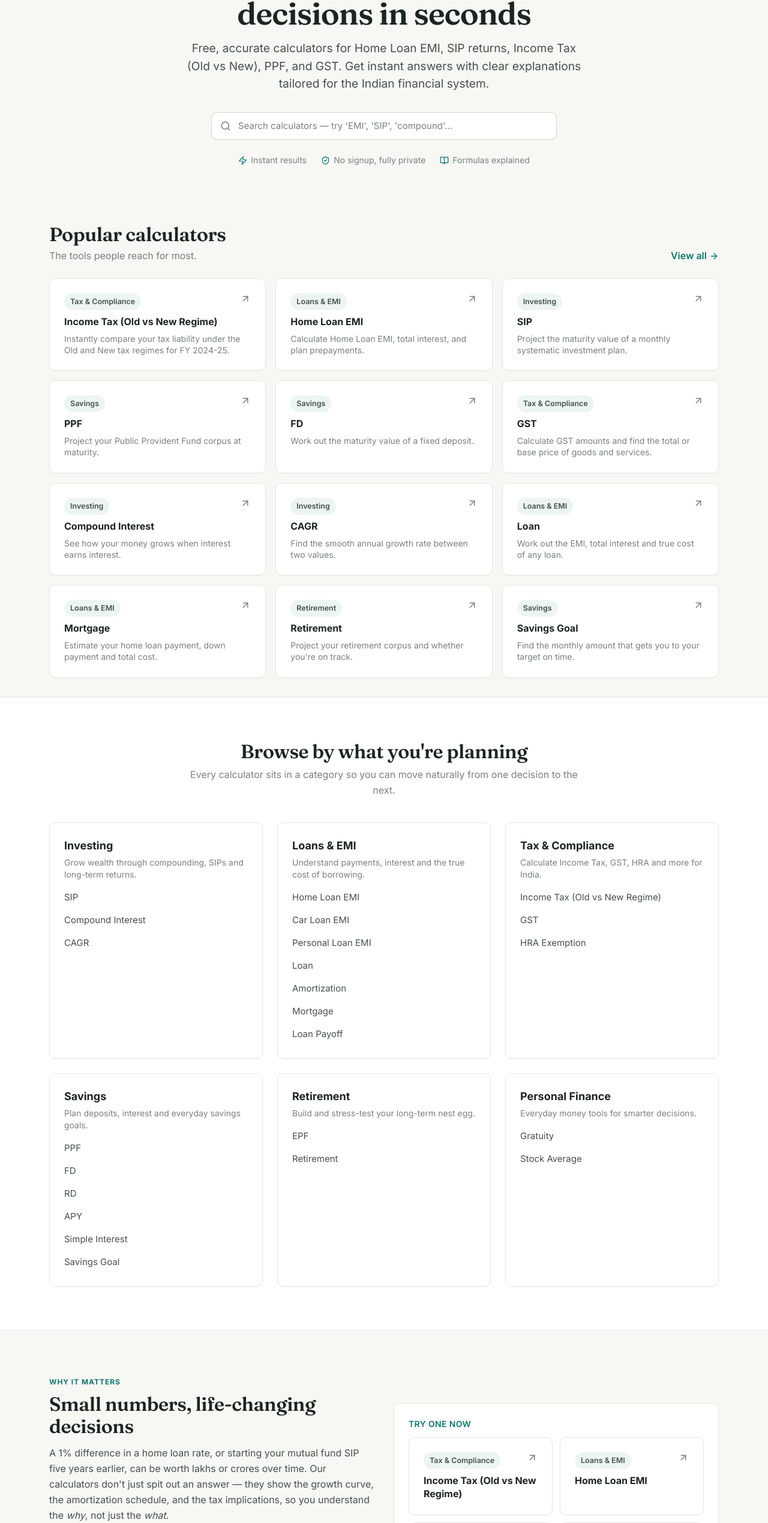
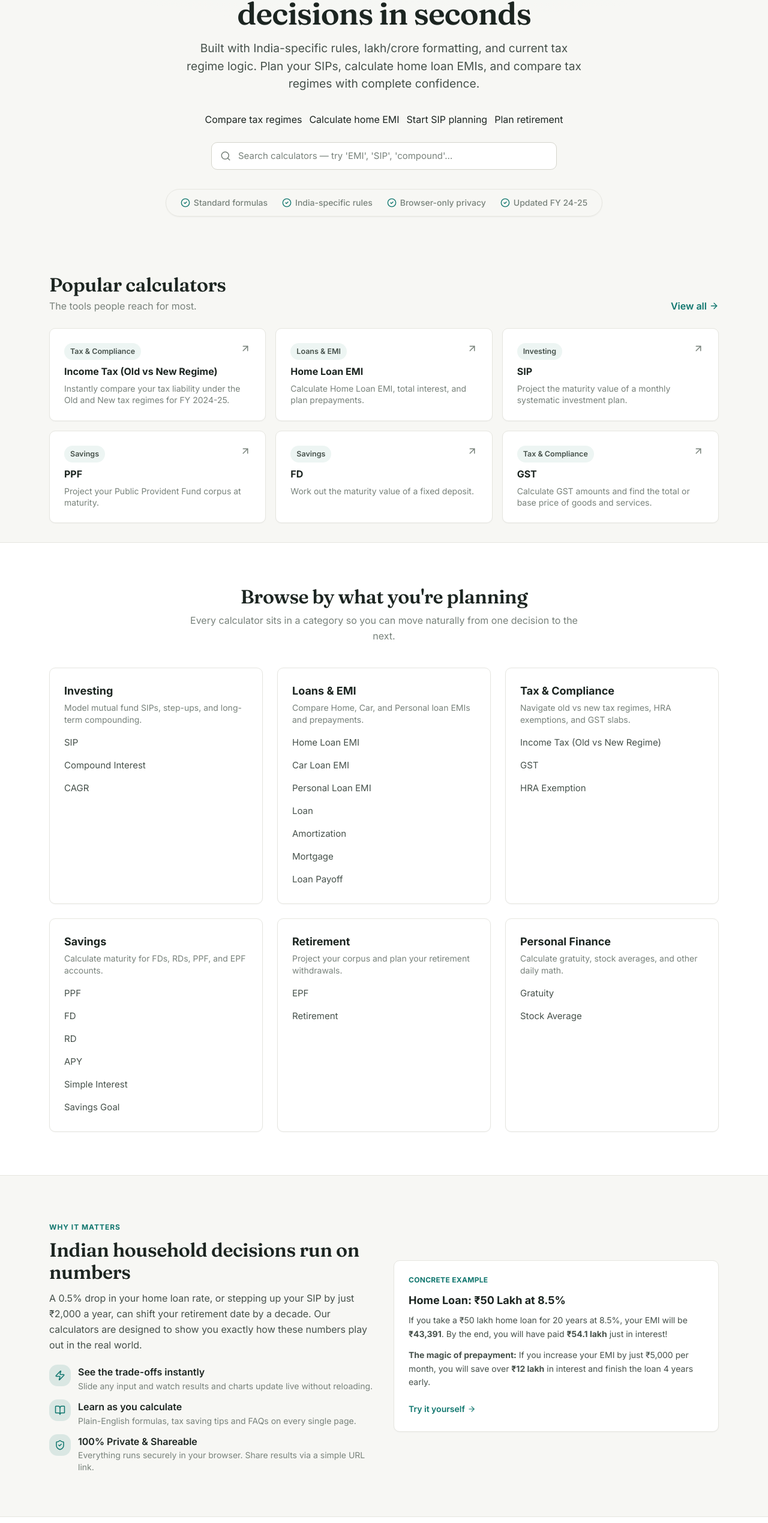
Before and after one commit to harsharhr/loanlens, a Next.js app: page / in a window 1280 px wide. Shown: the part 261-2800 px from the top of the page at 60% size. Built offline with nearby package versions, Linux system fonts and the light colour scheme.

Commit message:
Homepage UX Overhaul: Intent buttons, trust strip, concrete example, unified branding

```diff
--- a/app/page.tsx
+++ b/app/page.tsx
@@ -1,5 +1,5 @@
 import Link from "next/link";
-import { ArrowRight, Zap, ShieldCheck, BookOpen, IndianRupee } from "lucide-react";
+import { ArrowRight, Zap, ShieldCheck, BookOpen, IndianRupee, CheckCircle2 } from "lucide-react";
 import { CalculatorSearch } from "@/components/search/calculator-search";
 import { CalculatorCard } from "@/components/calculators/calculator-card";
 import { FaqAccordion } from "@/components/calculators/faq-accordion";
@@ -33,17 +33,25 @@ export default function HomePage() {
             Make confident money decisions in seconds
           </h1>
           <p className="lede mt-4 max-w-2xl mx-auto">
-            Free, accurate calculators for Home Loan EMI, SIP returns, Income Tax (Old vs New), PPF, and GST. Get instant answers with clear explanations tailored for the Indian financial system.
+            Built with India-specific rules, lakh/crore formatting, and current tax regime logic. Plan your SIPs, calculate home loan EMIs, and compare tax regimes with complete confidence.
           </p>
 
-          <div className="mt-8 max-w-xl mx-auto">
+          <div className="mt-8 flex flex-wrap justify-center gap-3">
+            <Link href="/finance/income-tax" className="button button-primary">Compare tax regimes</Link>
+            <Link href="/finance/home-loan" className="button button-secondary">Calculate home EMI</Link>
+            <Link href="/finance/sip" className="button button-secondary">Start SIP planning</Link>
+            <Link href="/finance/retirement" className="button button-secondary">Plan retirement</Link>
+          </div>
+
+          <div className="mt-6 max-w-xl mx-auto">
             <CalculatorSearch autoFocus={false} />
           </div>
 
-          <div className="mt-6 flex flex-wrap items-center justify-center gap-x-6 gap-y-2 text-sm text-muted">
-            <span className="inline-flex items-center gap-1.5"><Zap size={15} className="text-brand" /> Instant results</span>
-            <span className="inline-flex items-center gap-1.5"><ShieldCheck size={15} className="text-brand" /> No signup, fully private</span>
-            <span className="inline-flex items-center gap-1.5"><BookOpen size={15} className="text-brand" /> Formulas explained</span>
+          <div className="mt-8 flex flex-wrap items-center justify-center gap-x-6 gap-y-3 text-sm text-muted border border-line bg-surface/50 py-3 px-6 rounded-full w-fit mx-auto shadow-sm">
+            <span className="inline-flex items-center gap-1.5 font-medium"><CheckCircle2 size={16} className="text-brand" /> Standard formulas</span>
+            <span className="inline-flex items-center gap-1.5 font-medium"><CheckCircle2 size={16} className="text-brand" /> India-specific rules</span>
+            <span className="inline-flex items-center gap-1.5 font-medium"><CheckCircle2 size={16} className="text-brand" /> Browser-only privacy</span>
+            <span className="inline-flex items-center gap-1.5 font-medium"><CheckCircle2 size={16} className="text-brand" /> Updated FY 24-25</span>
           </div>
         </div>
       </section>
@@ -60,7 +68,7 @@ export default function HomePage() {
           </Link>
         </div>
         <div className="grid gap-4 sm:grid-cols-2 lg:grid-cols-3">
-          {featured.map((c) => (
+          {featured.slice(0, 6).map((c) => (
             <CalculatorCard key={c.slug} calc={c} />
           ))}
         </div>
@@ -107,17 +115,15 @@ export default function HomePage() {
         <div className="grid gap-8 lg:grid-cols-2 items-center">
           <div>
             <span className="eyebrow">Why it matters</span>
-            <h2 className="h-section mt-2">Small numbers, life-changing decisions</h2>
+            <h2 className="h-section mt-2">Indian household decisions run on numbers</h2>
             <p className="text-ink-secondary mt-3 leading-relaxed">
-              A 1% difference in a home loan rate, or starting your mutual fund SIP five years earlier, can be worth lakhs or crores over
-              time. Our calculators don't just spit out an answer — they show the growth curve, the amortization schedule, and the
-              tax implications, so you understand the <em>why</em>, not just the <em>what</em>.
+              A 0.5% drop in your home loan rate, or stepping up your SIP by just ₹2,000 a year, can shift your retirement date by a decade. Our calculators are designed to show you exactly how these numbers play out in the real world.
             </p>
             <ul className="mt-5 space-y-3">
               {[
                 { icon: Zap, t: "See the trade-offs instantly", d: "Slide any input and watch results and charts update live without reloading." },
                 { icon: BookOpen, t: "Learn as you calculate", d: "Plain-English formulas, tax saving tips and FAQs on every single page." },
-                { icon: IndianRupee, t: "Built for India", d: "Lakh/Crore formatting, RBI repo rate context, and Indian tax regime rules." },
+                { icon: ShieldCheck, t: "100% Private & Shareable", d: "Everything runs securely in your browser. Share results via a simple URL link." },
               ].map((f) => (
                 <li key={f.t} className="flex gap-3">
                   <span className="shrink-0 grid place-items-center w-9 h-9 rounded-lg bg-brand-soft text-brand">
@@ -131,13 +137,18 @@ export default function HomePage() {
               ))}
             </ul>
           </div>
-          <div className="card card-pad bg-brand-tint/40">
-            <p className="text-sm font-semibold text-brand uppercase tracking-wide mb-3">Try one now</p>
-            <div className="grid gap-3 sm:grid-cols-2">
-              {featured.slice(0, 4).map((c) => (
-                <CalculatorCard key={c.slug} calc={c} compact />
-              ))}
-            </div>
+          <div className="card card-pad bg-brand-tint/20 border-brand/20">
+            <p className="text-xs font-bold text-brand uppercase tracking-wide mb-3">Concrete Example</p>
+            <h3 className="font-bold text-ink text-lg mb-2">Home Loan: ₹50 Lakh at 8.5%</h3>
+            <p className="text-sm text-ink-secondary mb-3 leading-relaxed">
+              If you take a ₹50 lakh home loan for 20 years at 8.5%, your EMI will be <strong>₹43,391</strong>. By the end, you will have paid <strong>₹54.1 lakh</strong> just in interest!
+            </p>
+            <p className="text-sm text-ink-secondary mb-5 leading-relaxed">
+              <strong>The magic of prepayment:</strong> If you increase your EMI by just ₹5,000 per month, you will save over <strong>₹12 lakh</strong> in interest and finish the loan 4 years early.
+            </p>
+            <Link href="/finance/home-loan" className="link font-semibold inline-flex items-center gap-1 text-sm">
+              Try it yourself <ArrowRight size={14} />
+            </Link>
           </div>
         </div>
       </section>
--- a/components/layout/footer.tsx
+++ b/components/layout/footer.tsx
@@ -12,13 +12,13 @@ export function Footer() {
           <div>
             <div className="flex items-center gap-2.5 mb-3">
               <LogoMark size={30} />
-              <span className="text-lg font-bold tracking-tight">
-                Useme<span className="text-brand">calculator</span>
+              <span className="text-lg font-bold tracking-tight text-ink flex items-center gap-1.5">
+                Usemecalculator
+                <span className="text-[10px] uppercase tracking-widest text-brand font-bold bg-brand-soft px-1.5 py-0.5 rounded">India</span>
               </span>
             </div>
             <p className="text-sm text-muted max-w-xs leading-relaxed">
-              Fast, trustworthy finance calculators with clear explanations. Free to use, no signup, instant results —
-              built for India and usable everywhere.
+              India's most trusted financial decision engine. Free, accurate calculators for EMIs, taxes, and investments with complete privacy.
             </p>
           </div>
 
--- a/components/logo.tsx
+++ b/components/logo.tsx
@@ -24,8 +24,9 @@ export function Logo({ compact = false }: { compact?: boolean }) {
     <Link href="/" className="flex items-center gap-2.5 focusable" aria-label="Usemecalculator home">
       <LogoMark size={compact ? 28 : 34} />
       {!compact && (
-        <span className="text-[19px] font-bold tracking-tight text-ink">
-          Useme<span className="text-brand">calculator</span>
+        <span className="text-[19px] font-bold tracking-tight text-ink flex items-center gap-1.5">
+          Usemecalculator
+          <span className="text-[10px] uppercase tracking-widest text-brand font-bold bg-brand-soft px-1.5 py-0.5 rounded">India</span>
         </span>
       )}
     </Link>
--- a/lib/calculators/registry.ts
+++ b/lib/calculators/registry.ts
@@ -56,12 +56,12 @@ export const CALCULATORS: CalculatorConfig[] = [
 ];
 
 export const CATEGORIES: CategoryMeta[] = [
-  { id: "investing", label: "Investing", description: "Grow wealth through compounding, SIPs and long-term returns." },
-  { id: "loans", label: "Loans & EMI", description: "Understand payments, interest and the true cost of borrowing." },
-  { id: "tax", label: "Tax & Compliance", description: "Calculate Income Tax, GST, HRA and more for India." },
-  { id: "savings", label: "Savings", description: "Plan deposits, interest and everyday savings goals." },
-  { id: "retirement", label: "Retirement", description: "Build and stress-test your long-term nest egg." },
-  { id: "personal-finance", label: "Personal Finance", description: "Everyday money tools for smarter decisions." },
+  { id: "investing", label: "Investing", description: "Model mutual fund SIPs, step-ups, and long-term compounding." },
+  { id: "loans", label: "Loans & EMI", description: "Compare Home, Car, and Personal loan EMIs and prepayments." },
+  { id: "tax", label: "Tax & Compliance", description: "Navigate old vs new tax regimes, HRA exemptions, and GST slabs." },
+  { id: "savings", label: "Savings", description: "Calculate maturity for FDs, RDs, PPF, and EPF accounts." },
+  { id: "retirement", label: "Retirement", description: "Project your corpus and plan your retirement withdrawals." },
+  { id: "personal-finance", label: "Personal Finance", description: "Calculate gratuity, stock averages, and other daily math." },
 ];
 
 const BY_SLUG = new Map(CALCULATORS.map((c) => [c.slug, c]));
```
